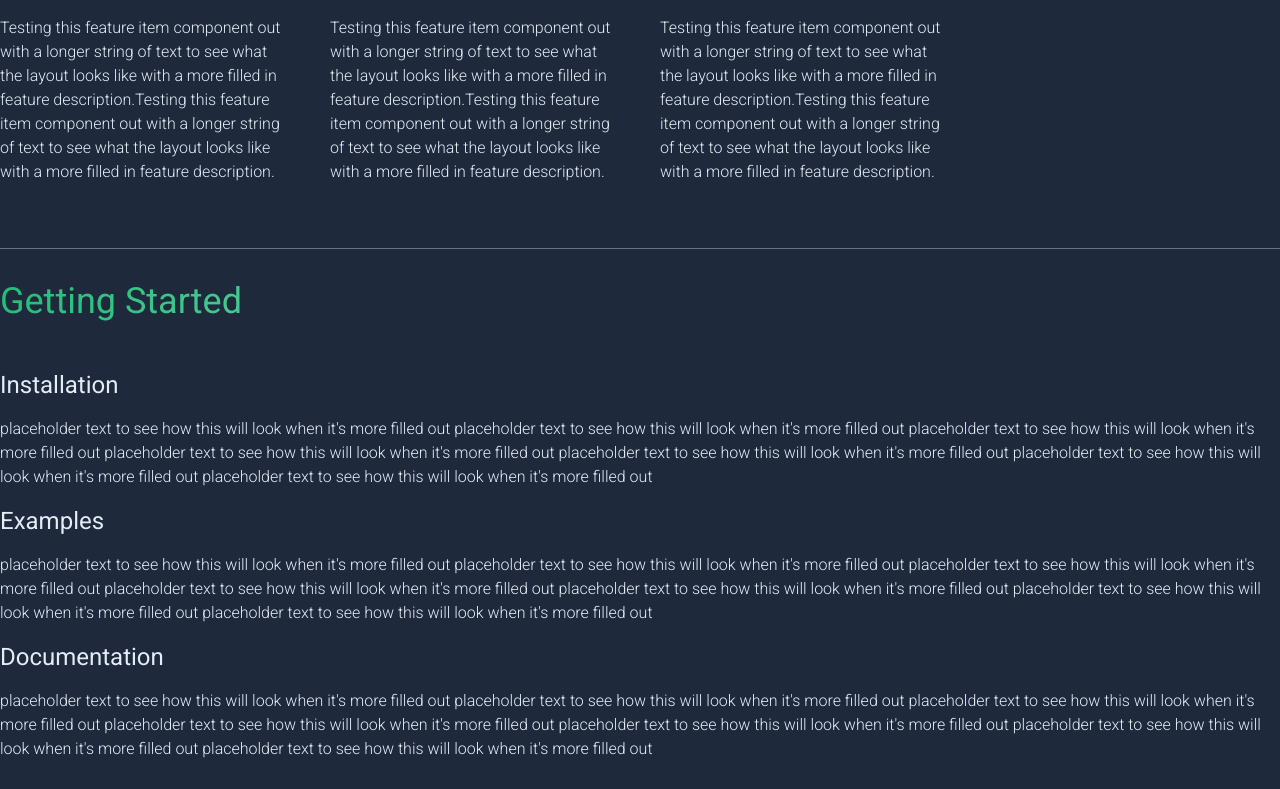
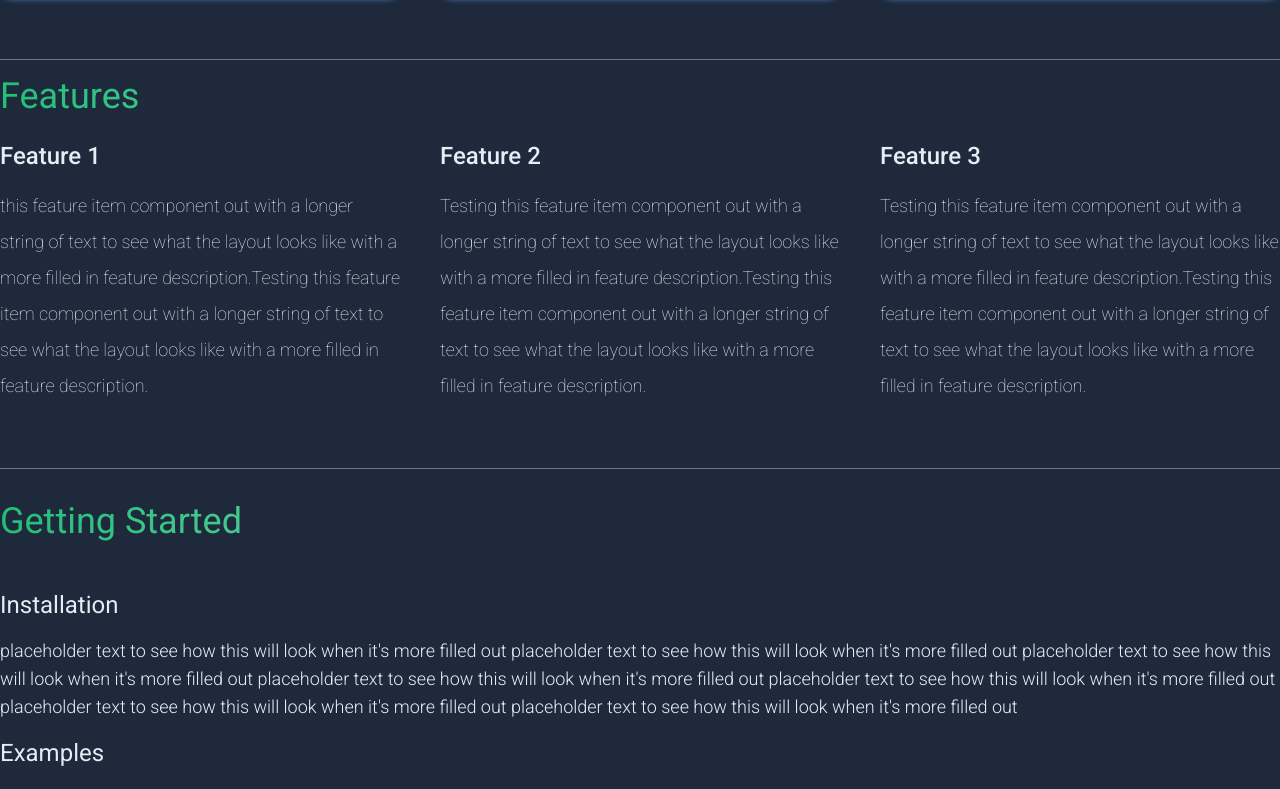
Before and after one commit to vuenique/vuenique-site, a Vue app: page / in a window 1280 px wide. Shown: the part 1870-2659 px from the top of the page. Built offline with nearby package versions, Linux system fonts and the light colour scheme; no server answers.

Commit message:
Change font styles of features and installation

```diff
--- a/src/components/features-section/FeatureItems/FeatureItem1.vue
+++ b/src/components/features-section/FeatureItems/FeatureItem1.vue
@@ -3,10 +3,12 @@
 <template>
   <div class="text-whiteB font-light">
     <h1 class="font-medium text-2xl text-whiteB py-4">Feature 1</h1>
-    Testing this feature item component out with a longer string of text to see
-    what the layout looks like with a more filled in feature description.Testing
-    this feature item component out with a longer string of text to see what the
-    layout looks like with a more filled in feature description.
+    <p class="text-lg leading-loose font-thin">
+      this feature item component out with a longer string of text to see
+      what the layout looks like with a more filled in feature description.Testing
+      this feature item component out with a longer string of text to see what the
+      layout looks like with a more filled in feature description.
+    </p>
   </div>
 </template>
 
--- a/src/components/features-section/FeatureItems/FeatureItem2.vue
+++ b/src/components/features-section/FeatureItems/FeatureItem2.vue
@@ -3,10 +3,12 @@
 <template>
   <div class="text-whiteB font-light">
     <h1 class="py-4 font-medium text-2xl text-whiteB">Feature 2</h1>
-    Testing this feature item component out with a longer string of text to see
-    what the layout looks like with a more filled in feature description.Testing
-    this feature item component out with a longer string of text to see what the
-    layout looks like with a more filled in feature description.
+    <p class="text-lg leading-loose font-thin">
+      Testing this feature item component out with a longer string of text to see
+      what the layout looks like with a more filled in feature description.Testing
+      this feature item component out with a longer string of text to see what the
+      layout looks like with a more filled in feature description.
+    </p>
   </div>
 </template>
 
--- a/src/components/features-section/FeatureItems/FeatureItem3.vue
+++ b/src/components/features-section/FeatureItems/FeatureItem3.vue
@@ -3,10 +3,12 @@
 <template>
   <div class="text-whiteB font-light">
     <h1 class="py-4 font-medium text-2xl text-whiteB">Feature 3</h1>
-    Testing this feature item component out with a longer string of text to see
-    what the layout looks like with a more filled in feature description.Testing
-    this feature item component out with a longer string of text to see what the
-    layout looks like with a more filled in feature description.
+    <p class="text-lg leading-loose font-thin">
+      Testing this feature item component out with a longer string of text to see
+      what the layout looks like with a more filled in feature description.Testing
+      this feature item component out with a longer string of text to see what the
+      layout looks like with a more filled in feature description.
+    </p>
   </div>
 </template>
 
--- a/src/components/features-section/Features.vue
+++ b/src/components/features-section/Features.vue
@@ -6,15 +6,15 @@ import FeatureItem3 from './FeatureItems/FeatureItem3.vue';
 
 <template>
   <section class="py-8">
-    <div class="container px-8 lg:px-0">
+    <div class="container px-8 md:px-0 mx-auto">
       <hr class="border-slate-500" />
       <h1
-        class="py-8 text-4xl bg-gradient-to-r from-greenP to-whiteB text-transparent bg-clip-text"
+        class="pt-4 lq:py-8 text-4xl bg-gradient-to-r from-greenP to-whiteB text-transparent bg-clip-text"
       >
         Features
       </h1>
       <div
-        class="grid [grid-template-columns:repeat(auto-fill,minmax(18rem,1fr))] gap-10 mt-2"
+        class="grid [grid-template-columns:repeat(auto-fill,minmax(18rem,1fr))] lg:[grid-template-columns:repeat(auto-fill,minmax(24rem,1fr))] gap-10 mt-2"
       >
         <FeatureItem1 />
         <FeatureItem2 />
--- a/src/components/gallery-section/CardDisplay.vue
+++ b/src/components/gallery-section/CardDisplay.vue
@@ -5,7 +5,7 @@ import Card from './Card.vue';
     <!-- class="flex gap-8 mt-2" -->
 <template>
   <div
-    class="grid [grid-template-columns:repeat(auto-fill,minmax(18rem,1fr))] gap-10 mt-2"
+    class="grid [grid-template-columns:repeat(auto-fill,minmax(18rem,1fr))] lg:[grid-template-columns:repeat(auto-fill,minmax(24rem,1fr))] gap-10 mt-2"
   >
     <Card :render="true" />
     <Card />
--- a/src/components/installation-section/startingItems/Documentation.vue
+++ b/src/components/installation-section/startingItems/Documentation.vue
@@ -14,7 +14,7 @@
       Documentation
     </a>
   </h1>
-  <p class="text-whiteB font-light">
+  <p class="text-whiteB text-lg font-light">
     placeholder text to see how this will look when it's more filled out
     placeholder text to see how this will look when it's more filled out
     placeholder text to see how this will look when it's more filled out
--- a/src/components/installation-section/startingItems/Examples.vue
+++ b/src/components/installation-section/startingItems/Examples.vue
@@ -2,7 +2,7 @@
 
 <template>
   <h1 class="py-4 text-2xl text-whiteB">Examples</h1>
-  <p class="text-whiteB font-light">
+  <p class="text-whiteB text-lg font-light">
     placeholder text to see how this will look when it's more filled out
     placeholder text to see how this will look when it's more filled out
     placeholder text to see how this will look when it's more filled out
--- a/src/components/installation-section/startingItems/Installation.vue
+++ b/src/components/installation-section/startingItems/Installation.vue
@@ -2,7 +2,7 @@
 
 <template>
   <h1 class="py-4 text-2xl text-whiteB">Installation</h1>
-  <p class="text-whiteB font-light">
+  <p class="text-whiteB text-lg font-light">
     placeholder text to see how this will look when it's more filled out
     placeholder text to see how this will look when it's more filled out
     placeholder text to see how this will look when it's more filled out
```
